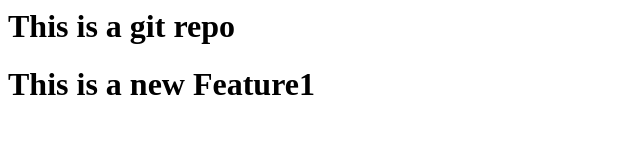
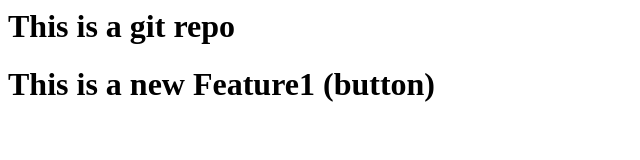
Before and after one commit to gauravwarise/localrepo, a plain HTML site: page index.html in a window 1280 px wide. Shown: the whole page, without its empty margins (0-640 px from the left). Drawn offline with Linux system fonts and the light colour scheme.

Commit message:
add button

```diff
--- a/index.html
+++ b/index.html
@@ -1,2 +1,2 @@
 <h1>This is a git repo</h1>
-<h1>This is a new Feature1</h1>
+<h1>This is a new Feature1 (button)</h1>
```
